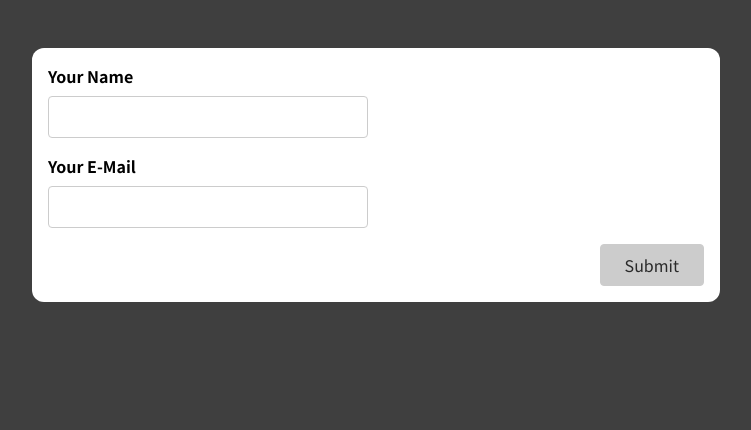
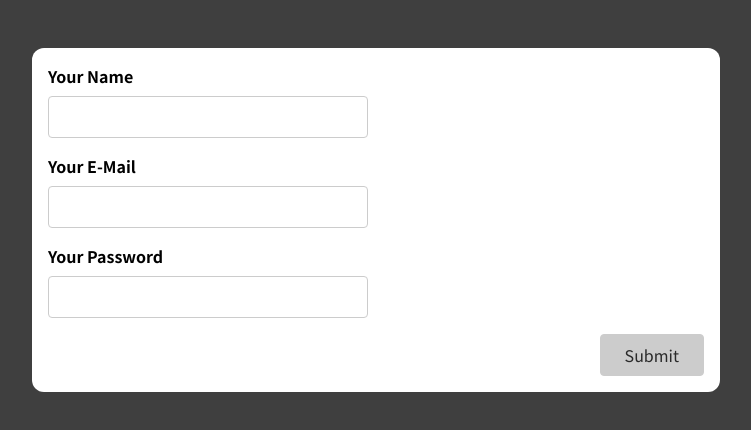
Before and after one commit to NamNguyenGit/ReactSection, a React (Create React App) app in the folder 16/: page / in a window 1280 px wide. Shown: the top 430 px of the page, without its empty margins (264-1015 px from the left). Built offline with nearby package versions, Linux system fonts and the light colour scheme.

Commit message:
Full validate

```diff
--- a/16/src/components/SimpleInput.js
+++ b/16/src/components/SimpleInput.js
@@ -1,6 +1,10 @@
 import useInput from "../hooks/use-input";
 
 const SimpleInput = (props) => {
+  const isNotEmpty = (value) => value.trim() !== "";
+  const atLeast5Characters = (value) => value.length > 5;
+  const emailSyntax = (value) => value.includes("@");
+
   const {
     value: enteredName,
     hasError: nameInputHasError,
@@ -8,7 +12,7 @@ const SimpleInput = (props) => {
     valueChangeHandler: nameChangedHandler,
     inputBlurHandler: nameBlurHandler,
     reset: resetNameInput,
-  } = useInput((value) => value.trim() !== "");
+  } = useInput(isNotEmpty);
 
   const {
     value: enteredEmail,
@@ -17,22 +21,32 @@ const SimpleInput = (props) => {
     valueChangeHandler: emailChangedHandler,
     inputBlurHandler: emailBlurHandler,
     reset: resetEmailInput,
-  } = useInput((value) => value.includes("@"));
+  } = useInput(emailSyntax);
+
+  const {
+    value: enteredPassword,
+    hasError: passwordInputHasError,
+    isValid: enteredPasswordIsValid,
+    valueChangeHandler: passwordChangedHandler,
+    inputBlurHandler: passwordBlurHandler,
+    reset: resetPasswordInput,
+  } = useInput(atLeast5Characters);
 
   let formIsValid = false;
 
-  if (enteredNameIsValid && enteredEmailIsValid) {
+  if (enteredNameIsValid && enteredEmailIsValid && enteredPasswordIsValid) {
     formIsValid = true;
   }
 
   const formSubmissionHandler = (e) => {
     e.preventDefault();
-    if (!enteredNameIsValid) {
+    if (!formIsValid) {
       return;
     }
 
     resetNameInput();
     resetEmailInput();
+    resetPasswordInput();
   };
 
   const nameInputClasses = nameInputHasError
@@ -40,6 +54,10 @@ const SimpleInput = (props) => {
     : "form-control ";
 
   const emailInputClasses = emailInputHasError
+    ? "form-control invalid"
+    : "form-control";
+
+  const passwordInputClasses = passwordInputHasError
     ? "form-control invalid"
     : "form-control";
 
@@ -71,6 +89,21 @@ const SimpleInput = (props) => {
           <p className="error-text">Please enter a valid email.</p>
         )}
       </div>
+      <div className={passwordInputClasses}>
+        <label htmlFor="email">Your Password</label>
+        <input
+          type="password"
+          id="password"
+          onChange={passwordChangedHandler}
+          onBlur={passwordBlurHandler}
+          value={enteredPassword}
+        />
+        {passwordInputHasError && (
+          <p className="error-text">
+            Please enter a password has at least 5 characters.
+          </p>
+        )}
+      </div>
       <div className="form-actions">
         <button disabled={!formIsValid}>Submit</button>
       </div>
```
